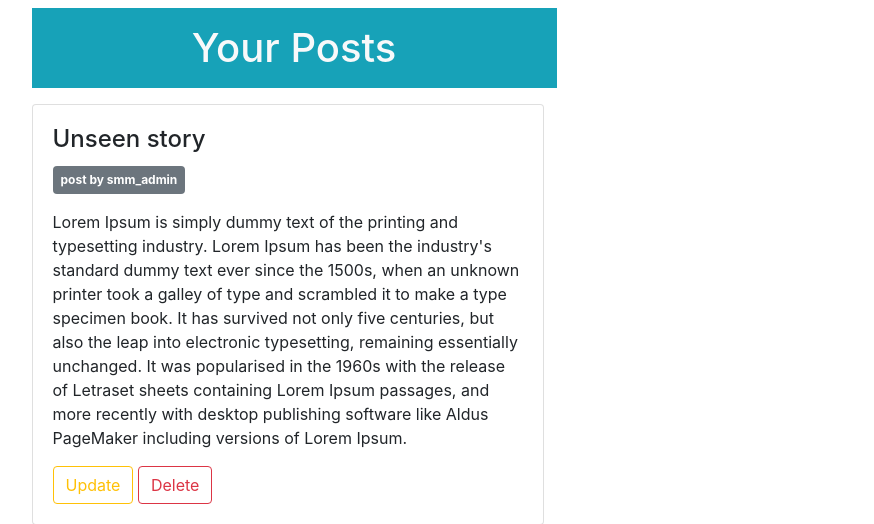
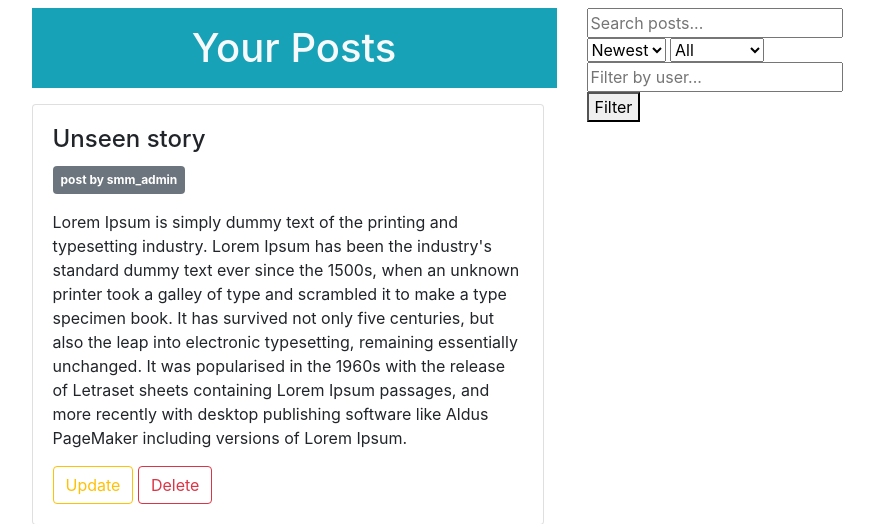
Before and after one commit to TAWHID1248/ostad_smm, a Django app: page /post_details/3 in a window 1280 px wide. Shown: the part 56-580 px from the top of the page, without its empty margins (346-1220 px from the left). Run offline with Django 5.2, Linux system fonts and the light colour scheme; a user stored in the database is signed in; data comes from the database, SQL or seed files in the repository; both versions use the stored data as it was after the commit; some libraries are stand-ins or nearby versions.

Commit message:
live-test-2 commit

```diff
--- a/app_post/views.py
+++ b/app_post/views.py
@@ -69,9 +69,42 @@ def home(request):
 @login_required
 def my_post(request): # update a post
     posts = Post.objects.all().order_by('-created_at')
+
+     # Get filter parameters from request
+    search_query = request.GET.get('q', '')
+    sort_order = request.GET.get('sort', '-created_at')  # Default: Newest first
+    media_filter = request.GET.get('media', 'all')
+    user_filter = request.GET.get('user', '')
+
+    # Search by keyword (use the correct field)
+    if search_query:
+        posts = posts.filter(Q(title__icontains=search_query) | Q(caption__icontains=search_query))
+
+    # Sort by date
+    if sort_order == 'oldest':
+        posts = posts.order_by('created_at')
+    else:
+        posts = posts.order_by('-created_at')
+
+    # Filter by media type
+    if media_filter == 'text-only':
+        posts = posts.filter(image='')  # Assuming `image` is a field in your model
+    elif media_filter == 'images':
+        posts = posts.exclude(image='')
+
+    # Filter by user
+    if user_filter:
+        posts = posts.filter(author__username=user_filter)
+
     context = {
         'posts': posts,
-        }
+        'search_query': search_query,
+        'sort_order': sort_order,
+        'media_filter': media_filter,
+        'user_filter': user_filter,
+    }
+
+
 
     return render(request, 'app_post/my_post.html',  context)
 
--- a/templates/app_post/home.html
+++ b/templates/app_post/home.html
@@ -21,7 +21,7 @@
                 <div class="card  border-dark" style="width: 32rem;">
                     <div class="card-body">
                         <p class="card-title h4"><a href="{% url "app_post:post_details" post.id %}">{{post.title}}</a></p>
-                      <p class="fst-italic bg-secondary p-2 text-white bg-opacity-25 badge"> post by {{post.author}}</p>
+                      <p class="fst-italic bg-secondary p-2 text-white bg-opacity-25 badge"> post by {{post.author}} </p>
                       <p class="card-text">{{post.caption | truncatewords:30}}</p>
                     {% if request.user == post.author %}
                         <a href="{% url 'app_post:update_post' post.id %}" class="btn  btn-outline-warning float-end">Update</a>
--- a/templates/app_post/post_deatails.html
+++ b/templates/app_post/post_deatails.html
@@ -38,7 +38,24 @@
 
         </div>
         <div class="col-3">
+            <form method="GET" action="{% url 'app_post:home' %}">
+                <input type="text" name="q" placeholder="Search posts..." value="{{ search_query }}">
 
+                <select name="sort">
+                    <option value="-created_at" {% if sort_order == "-created_at" %}selected{% endif %}>Newest</option>
+                    <option value="created_at" {% if sort_order == "created_at" %}selected{% endif %}>Oldest</option>
+                </select>
+
+                <select name="media">
+                    <option value="all" {% if media_filter == "all" %}selected{% endif %}>All</option>
+                    <option value="text-only" {% if media_filter == "text-only" %}selected{% endif %}>Text Only</option>
+                    <option value="images" {% if media_filter == "images" %}selected{% endif %}>Images</option>
+                </select>
+
+                <input type="text" name="user" placeholder="Filter by user..." value="{{ user_filter }}">
+
+                <button type="submit">Filter</button>
+            </form>
         </div>
     </div>
 
```
Also changed, not shown: db.sqlite3.
